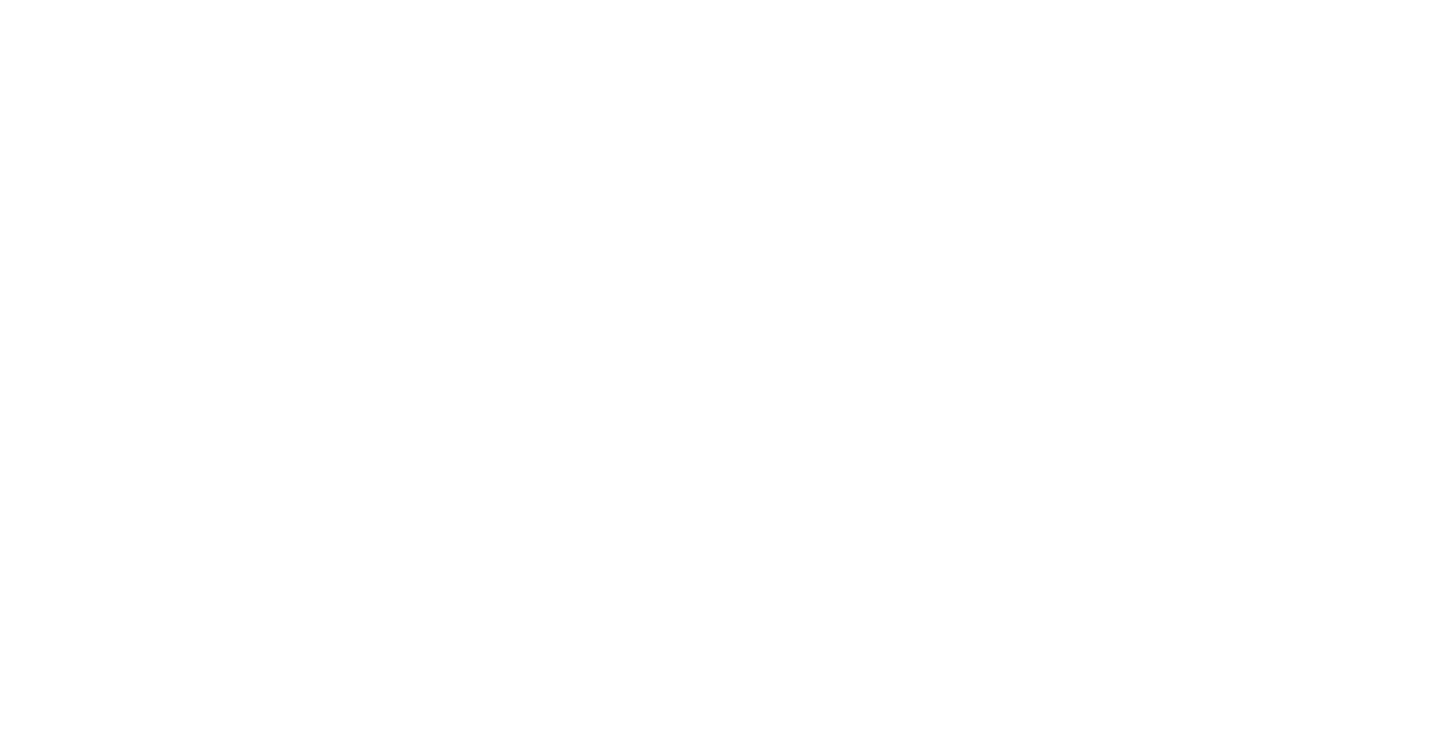
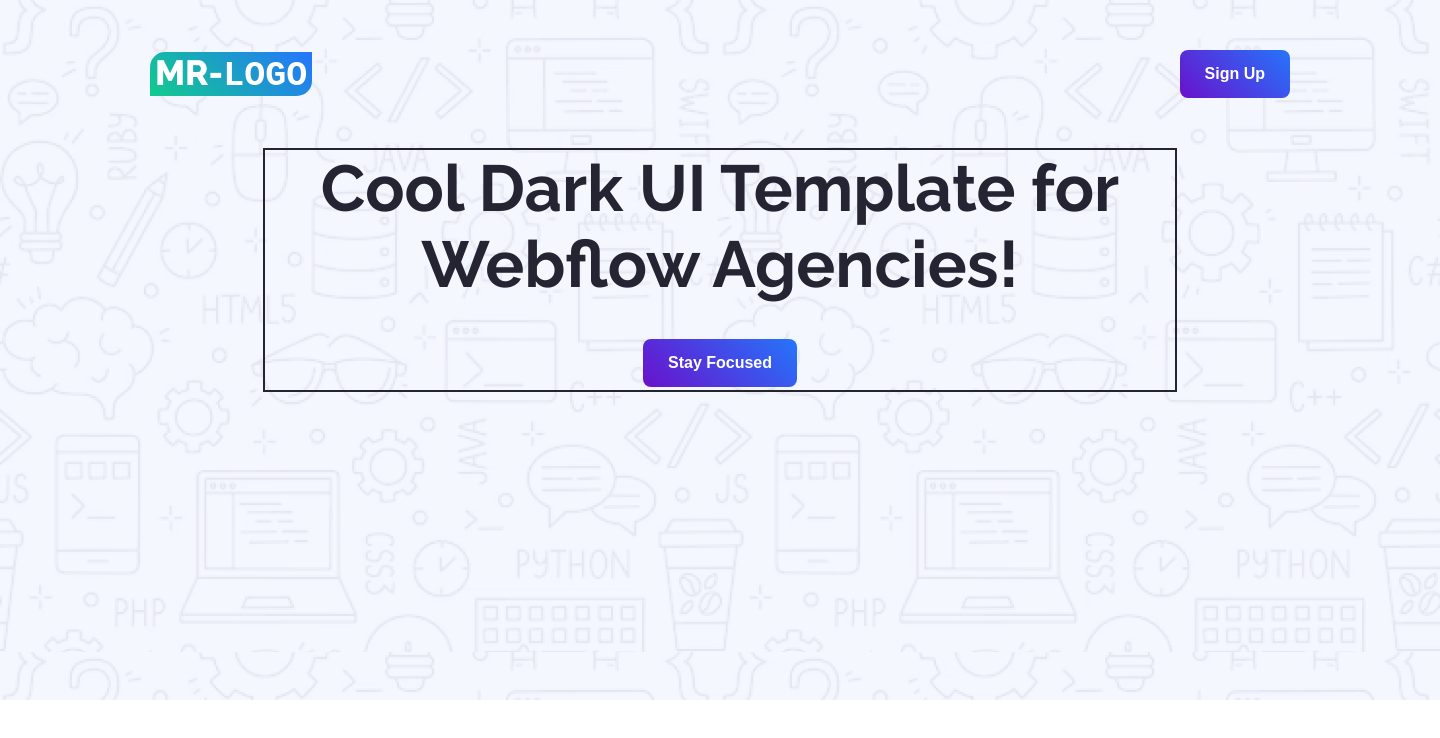
Before and after one commit to mizangithup917/B12A01-landing-launchpad, a plain HTML site: page index.html in a window 1280 px wide. Shown: the whole page, 1440 px wide, since content can reach past the window. Drawn offline with Linux system fonts and the light colour scheme.

Commit message:
banner area update

```diff
--- a/index.html
+++ b/index.html
@@ -11,6 +11,19 @@
     <title>B12A01-landing-launchpad</title>
 </head>
 <body class="raleway_normal">
+    <header class="banner_bg">
+        <nav>
+            <h2>MR-<samp class="nv_logo">LOGO</samp></h2>
+            <button class="btn_style">Sign Up</button>
+        </nav>
+        <div class="banner_tex">
+            <h3>Cool Dark UI Template for Webflow Agencies!</h3>
+            <button class="btn_style">Stay Focused</button>
+        </div>
+    </header>
+    <main class="main_body">
 
+    </main>
+    <footer></footer>
 </body>
 </html>
--- a/portfolio.css
+++ b/portfolio.css
@@ -3,9 +3,98 @@
     padding: 0;
 }
 
+body{
+  width: 1440px;
+  margin: auto;
+}
 
-.raleway_normal{
+.raleway_normal {
   font-family: "Raleway", sans-serif;
   font-optical-sizing: auto;
   font-style: normal;
 }
+
+/* global style */
+.btn_style {
+  background: linear-gradient(45deg, #6a11cb, #2575fc);
+  color: white;
+  padding: 15px 25px;
+  border: none;
+  border-radius: 8px;
+  font-size: 16px;
+  font-weight: bold;
+  cursor: pointer;
+}
+
+.btn_style:hover{
+  box-shadow: 0 0 10px #888efb, 0 0 20px #888efb;
+  color: rgb(1, 7, 64);
+  transition: 0.6s;
+
+}
+
+.Primary_Color{
+  color: #4E47FF;
+}
+
+.font_title{
+  color: #252432;
+}
+
+/* navbare sytyle */
+
+nav{
+  display: flex;
+  justify-content: space-between;
+  align-items: center;
+  padding: 50px 150px;
+
+}
+
+nav >h2{
+  font-size: 35px;
+  font-weight: 800;
+  background:linear-gradient(45deg, #11cb8d, #2575fc);
+  color: rgb(255, 255, 255);
+  border: none;
+  padding-left: 5px;
+  border-radius: 15px 0;
+}
+
+h2 >.nv_logo{
+  font-weight: bolder;
+  color: #ffffff;
+  font-weight: 800;
+  padding-right:5px ;
+  padding-top: 1px;
+
+}
+
+/* banner area */
+
+.banner_bg{
+  background-image: url(Assets/Hero-bg.png);
+   height: 700px;
+
+}
+
+.banner_tex{
+    text-align: center;
+    width: 910px;
+    height: 240px;
+    margin: auto;
+    border: 2px solid #252432;
+
+}
+
+.banner_tex >h3{
+  font-size: 65px;
+  font-weight: bold;
+  color: #252432;
+  align-items: center;
+  margin-bottom: 37px;
+}
+
+.btn_style{
+  align-items: center;
+}
```
